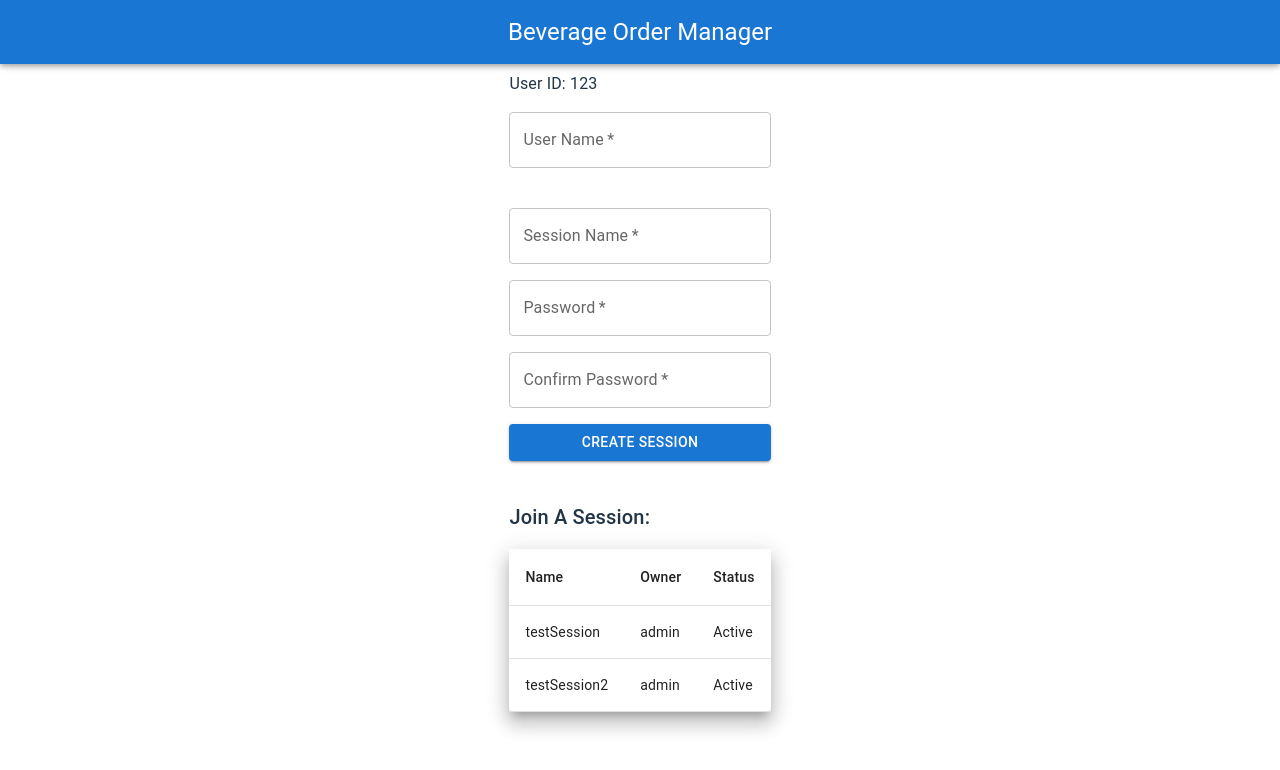
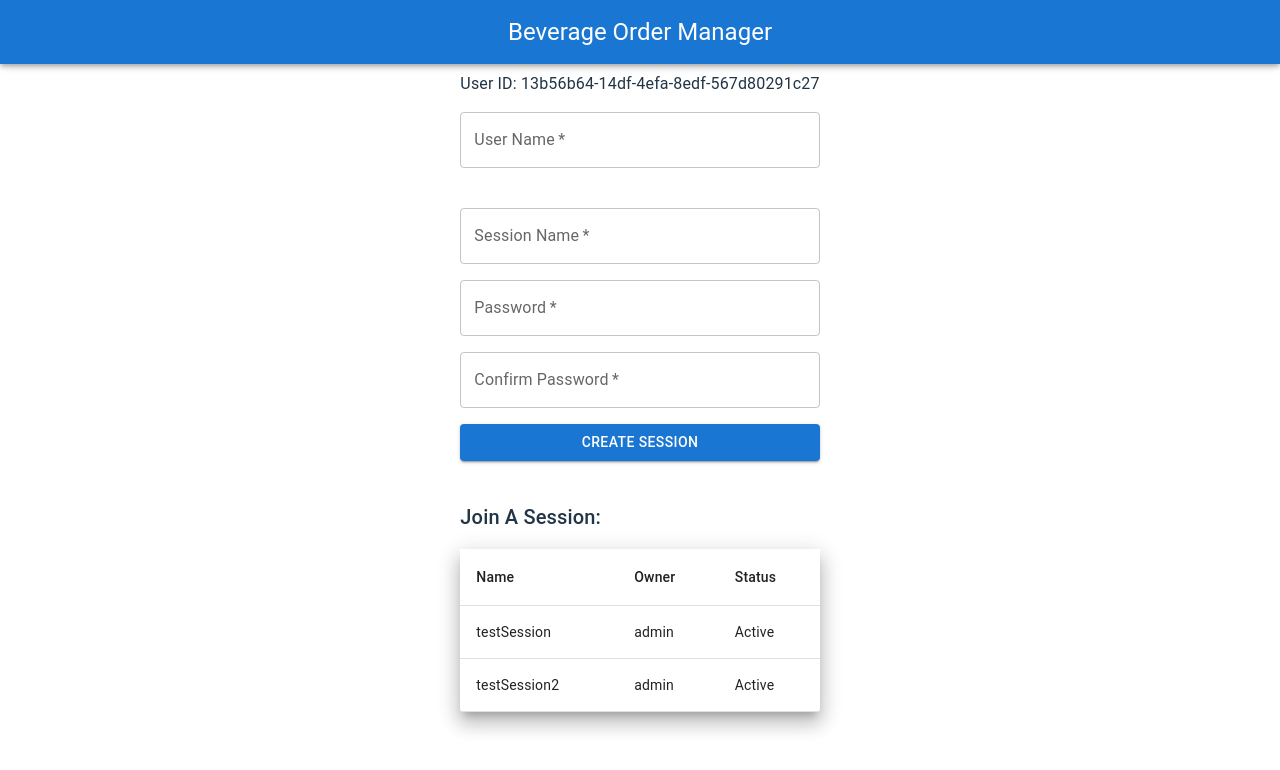
Before and after one commit to dexsjw/beverage-order-manager, a React (Vite) app: page / in a window 1280 px wide. Shown: the top 770 px of the page. Built offline with nearby package versions, Linux system fonts and the light colour scheme; some icons are missing.

Commit message:
updated with logic to store session user info

```diff
--- a/src/components/SessionUserForm.tsx
+++ b/src/components/SessionUserForm.tsx
@@ -1,6 +1,40 @@
 import { Stack, TextField, Typography } from "@mui/material";
+import { useState } from "react";
+import { SessionUser } from "../type-interface/SessionUser";
+
+const BOM_SESSION_USER_KEY = "bomSessionUserKey";
+const existingSessionUser = localStorage.getItem(BOM_SESSION_USER_KEY);
+const newSessionUser: SessionUser = { id: crypto.randomUUID(), name: "" };
+let currentSessionUser: SessionUser = { id: "", name: "" };
+
+try {
+  currentSessionUser = existingSessionUser
+    ? JSON.parse(existingSessionUser)
+    : newSessionUser;
+  if (!currentSessionUser.id || currentSessionUser.id.trim() === "") {
+    console.warn("Removing key...");
+    localStorage.removeItem(BOM_SESSION_USER_KEY);
+    currentSessionUser = newSessionUser;
+  }
+} catch (error) {
+  console.error(error);
+  localStorage.removeItem(BOM_SESSION_USER_KEY);
+}
 
 function SessionUserForm() {
+  const [sessionUser, setSessionUser] = useState(currentSessionUser);
+
+  const handleSessionUserNameChange = (sessionUserName: string) => {
+    setSessionUser((prevSessionUser) => {
+      const newSessionUser = {
+        ...prevSessionUser,
+        name: sessionUserName
+      };
+      localStorage.setItem(BOM_SESSION_USER_KEY, JSON.stringify(newSessionUser));
+      return newSessionUser;
+    });
+  }
+
   return (
     <Stack spacing={2}>
       <Typography
@@ -8,12 +42,15 @@ function SessionUserForm() {
         component="div"
         align="left"
       >
-        User ID: {123}
+        User ID: {sessionUser.id}
       </Typography>
       <TextField
         required
         id="session-username"
+        name="session-username"
         label="User Name"
+        value={sessionUser.name}
+        onChange={(event) => handleSessionUserNameChange(event.target.value)}
       />
     </Stack>
   )
```
